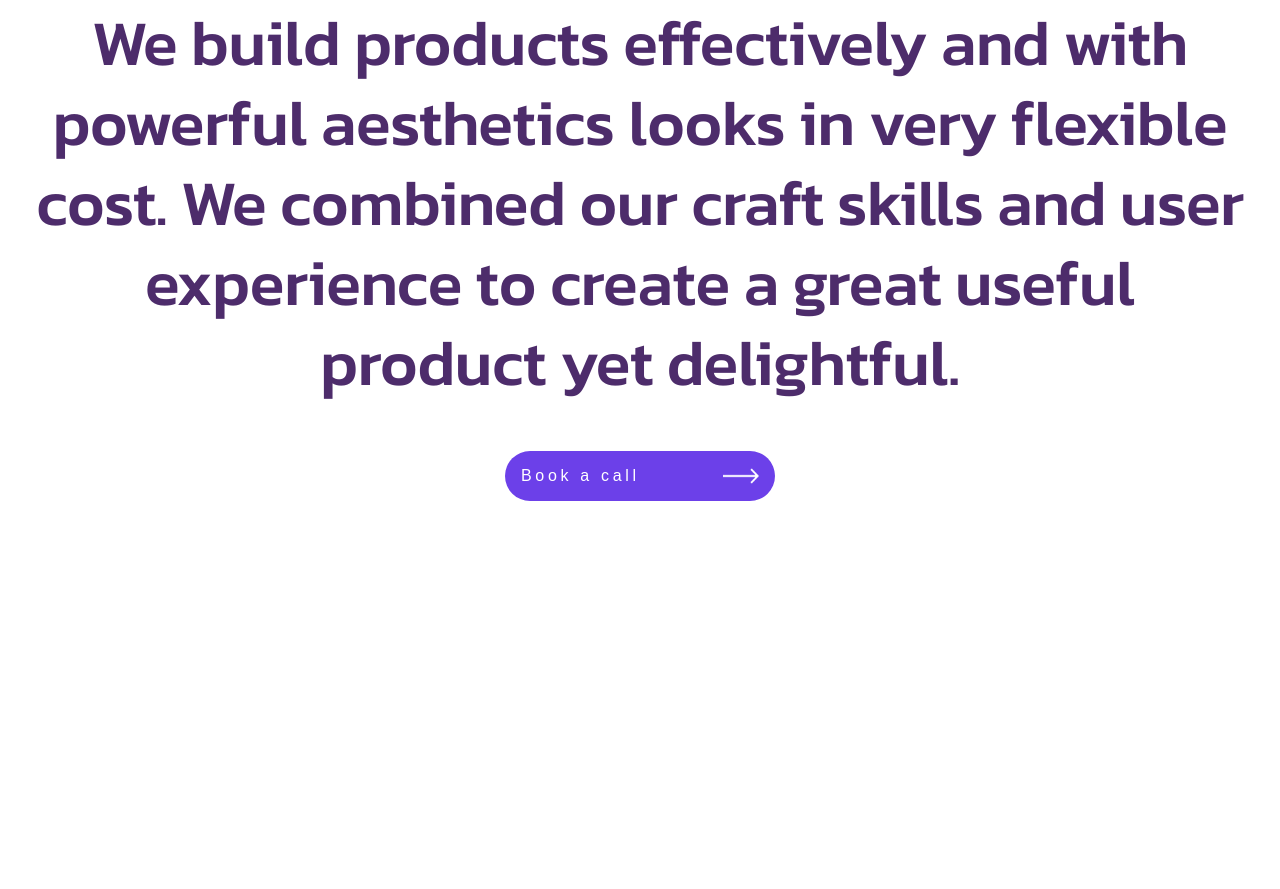
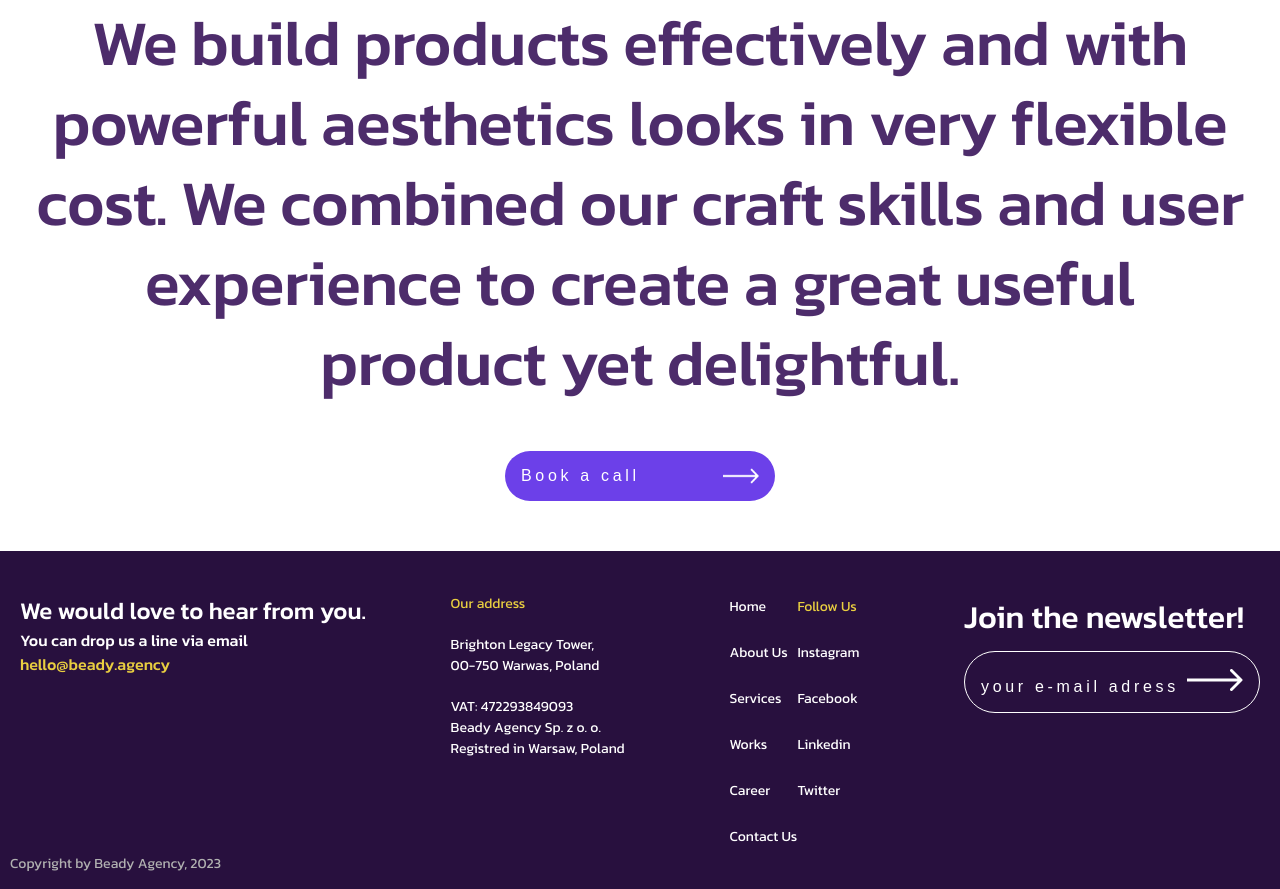
Before and after one commit to einand0/weecom-test, a plain HTML site: page index.html in a window 1280 px wide. Shown: the part 3853-4742 px from the top of the page. Before the commit the page ends 4404 px from the top, so only its background shows below. Drawn offline with nearby package versions, Linux system fonts and the light colour scheme.

Commit message:
footer section

```diff
--- a/css/global.css
+++ b/css/global.css
@@ -40,3 +40,18 @@ body {
 .primary-btn-mobile:hover {
     background-color: #420bda;
 }
+
+.secondary-btn-mobile{
+    background-color: transparent;
+    border: none;
+    width: 100%;
+    padding: 16px 16px;
+    border-radius: 40px;
+    color: var(--primary-text-color);
+    border: 1px solid #fff;
+    font-size: 16px;
+    letter-spacing: 3.68px;
+    font-weight: 400;
+    cursor: pointer;
+    transition: .8s all ease-in-out;
+}
--- a/css/style.css
+++ b/css/style.css
@@ -1055,7 +1055,7 @@
         gap: 48px;
     }
 
-    .book-a-call-section>p{
+    .book-a-call-section>p {
         font-size: 32px;
         width: 700px;
         letter-spacing: -0.32px;
@@ -1065,10 +1065,182 @@
 
 @media screen and (min-width: 1280px) {
 
-    .book-a-call-section>p{
+    .book-a-call-section>p {
         font-size: 64px;
         width: 1223px;
         line-height: 80px;
         letter-spacing: -0.32px;
     }
 }
+
+/* END BOOK A CALL SECTION  */
+
+/* FOOTER  */
+
+footer {
+    background-color: #28103E;
+    height: min-content;
+    padding: 42px 8px 24px 8px;
+    display: flex;
+    flex-direction: column;
+    gap: 28px;
+}
+
+.feedback-section {
+    display: flex;
+    flex-direction: column;
+    align-items: center;
+    justify-content: center;
+}
+
+.feedback-section>h4 {
+    color: var(--primary-text-color);
+    text-align: center;
+    font-size: 32px;
+    font-weight: 500;
+}
+
+.feedback-section>span {
+    color: #FFF;
+    text-align: center;
+    font-size: 20px;
+    font-weight: 500;
+}
+
+.feedback-section>span:last-child {
+    color: #E9CE40;
+}
+
+.address-section {
+    display: flex;
+    flex-direction: column;
+    justify-content: center;
+    align-items: center;
+    gap: 20px;
+}
+
+.address-section>span {
+    color: var(--primary-text-color);
+    font-size: 16px;
+    font-weight: 400;
+    text-align: center;
+}
+
+.address-section>span:first-child {
+    color: #E9CE40;
+}
+
+.navs-footer {
+    display: flex;
+    align-items: start;
+    justify-content: space-around;
+    padding: 0 20px;
+}
+
+.navbar-section>ul,
+.social-section>ul {
+    list-style: none;
+    display: flex;
+    flex-direction: column;
+    gap: 22px;
+}
+
+.navbar-section>ul>li>a,
+.social-section>ul>li>a {
+    text-decoration: none;
+    color: var(--primary-text-color);
+    font-size: 16px;
+    font-weight: 400;
+}
+
+.social-section>ul>li>span {
+    color: #E9CE40;
+}
+
+.newsletter-section {
+    display: none;
+}
+
+.copyright-section {
+    display: flex;
+    align-items: center;
+    justify-content: center;
+}
+
+.copyright-section>span {
+    color: #B1B1B1;
+    text-align: center;
+    font-size: 14px;
+    font-weight: 400;
+}
+
+
+@media screen and (min-width: 1024px) {
+    footer {
+        padding: 42px 20px;
+        flex-direction: row;
+        gap: 12px;
+        align-items: start;
+        position: relative;
+        justify-content: space-between;
+    }
+
+    .feedback-section {
+        align-items: start;
+        justify-content: center;
+    }
+
+    .feedback-section>h4 {
+        font-size: 24px;
+        text-align: start;
+    }
+
+    .feedback-section>span {
+        font-size: 16px;
+    }
+
+
+    .address-section {
+        align-items: start;
+    }
+
+    .address-section>span {
+        text-align: start;
+        font-size: 14px;
+    }
+
+    .navbar-section>ul>li>a,
+    .social-section>ul>li>a {
+        font-size: 14px;
+    }
+
+    .social-section>ul>li>span {
+        font-size: 14px;
+        ;
+    }
+
+    .newsletter-section {
+        display: flex;
+        flex-direction: column;
+        gap: 10px;
+    }
+
+    .newsletter-section>h3 {
+        color: var(--primary-text-color);
+        font-size: 24px;
+        font-weight: 500;
+    }
+
+    .copyright-section {
+        position: absolute;
+        bottom: 15px;
+        left: 10px;
+    }
+}
+
+@media screen and (min-width: 1280px) {
+    .newsletter-section>h3 {
+        font-size: 32px;
+
+    }
+}
--- a/index.html
+++ b/index.html
@@ -289,17 +289,18 @@
 
 
     <!-- FOOTER  -->
-    <!-- <footer>
+    <footer>
         <div class="feedback-section">
-            <p>We would love to hear from you.</p>
+            <h4>We would love to hear from you.</h4>
             <span>You can drop us a line via email</span>
             <span>hello@beady.agency</span>
         </div>
         <div class="address-section">
             <span>Our address</span>
             <span>Brighton Legacy Tower, <br> 00-750 Warwas, Poland</span>
-            <span>VAT: 472293849093 <br> Beady Agency Sp. z o. o. Registred in Warsaw, Poland</span>
+            <span>VAT: 472293849093 <br> Beady Agency Sp. z o. o. <br> Registred in Warsaw, Poland</span>
         </div>
+        <div class="navs-footer">
             <div class="navbar-section">
                 <ul>
                     <li>
@@ -341,14 +342,18 @@
                     </li>
                 </ul>
             </div>
+        </div>
         <div class="newsletter-section">
             <h3>Join the newsletter!</h3>
-            <button class="secondary-btn">
-                <span>your e-amil adress</span>
+            <button class="secondary-btn-mobile">
+                <span>your e-mail adress</span>
                 <img src="./public/assets/arrow.png" alt="arrow-right">
             </button>
         </div>
-    </footer> -->
+        <div class="copyright-section">
+            <span>Copyright by Beady Agency, 2023</span>
+        </div>
+    </footer>
 
     <!-- ANIMATION -->
     <script src="https://unpkg.com/aos@2.3.1/dist/aos.js"></script>
```
Lines whose indentation alone changed are shown as unchanged.
